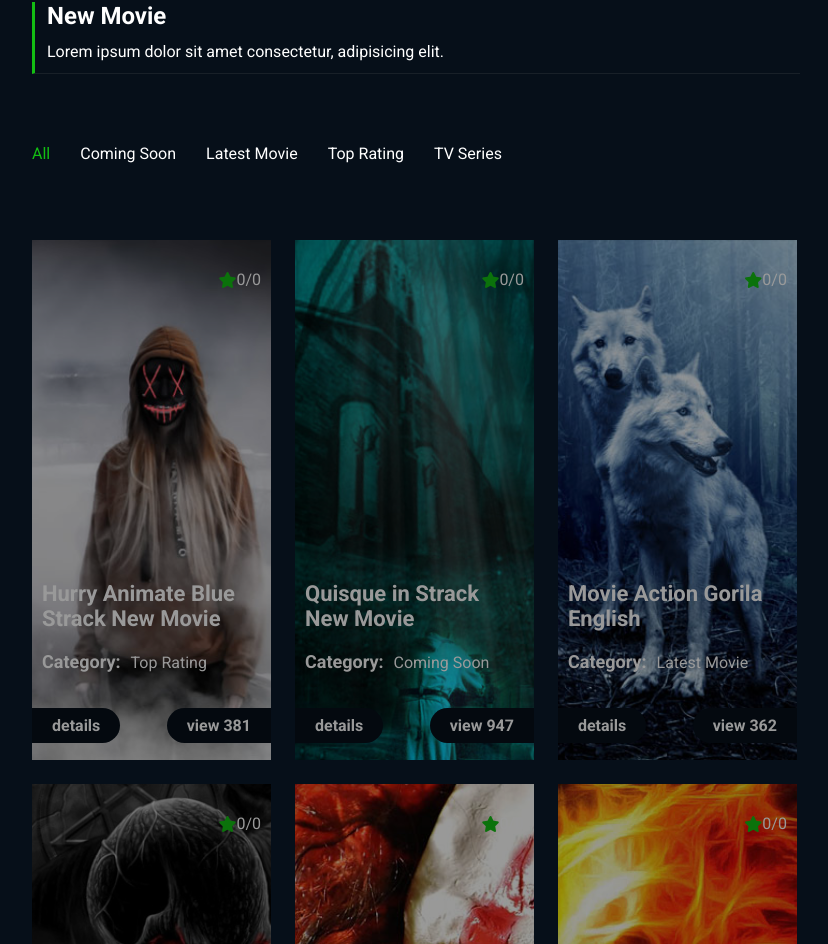
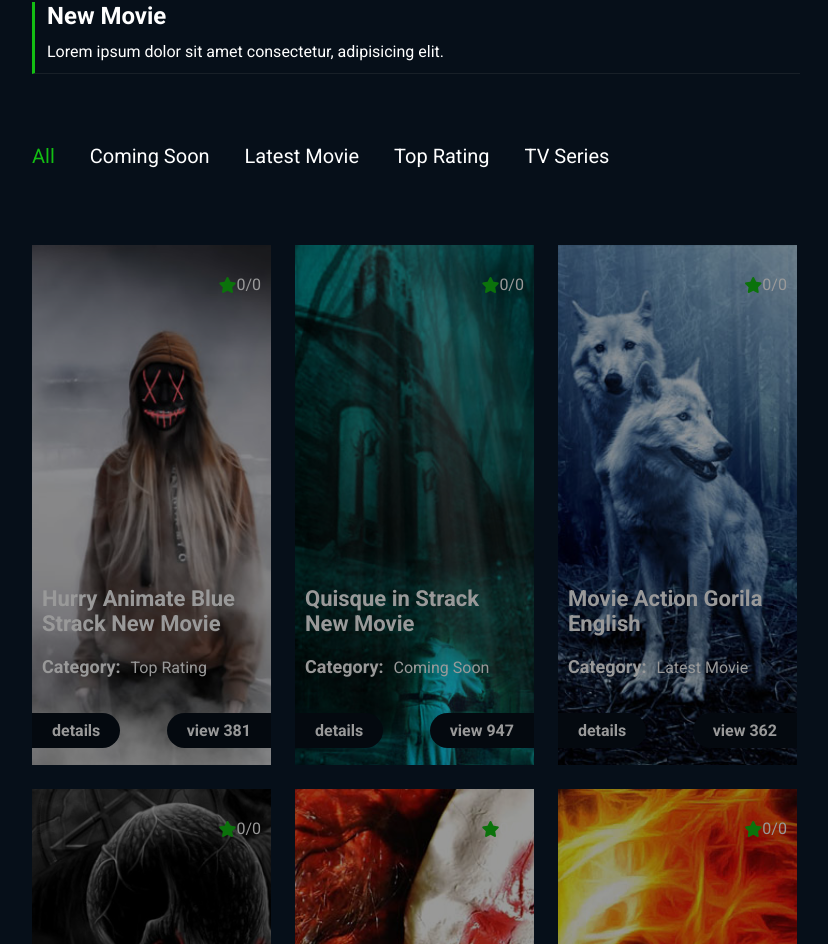
Before and after one commit to Casimiro-Moliterni/proj-html-vuejs, a Vue app: page / in a window 1280 px wide. Shown: the part 3453-4397 px from the top of the page, without its empty margins (224-1052 px from the left). Built offline with nearby package versions, Linux system fonts and the light colour scheme.

Commit message:
fix ul list font size

```diff
--- a/src/components/cardList.vue
+++ b/src/components/cardList.vue
@@ -330,9 +330,9 @@ export default {
     .ul-movie {
         display: flex;
         padding-bottom: 65px;
-        gap: 30px;
+        gap: 35px;
         color: white;
-
+        font-size: 20px;
         .active {
             color: $brand_primary;
         }
```
